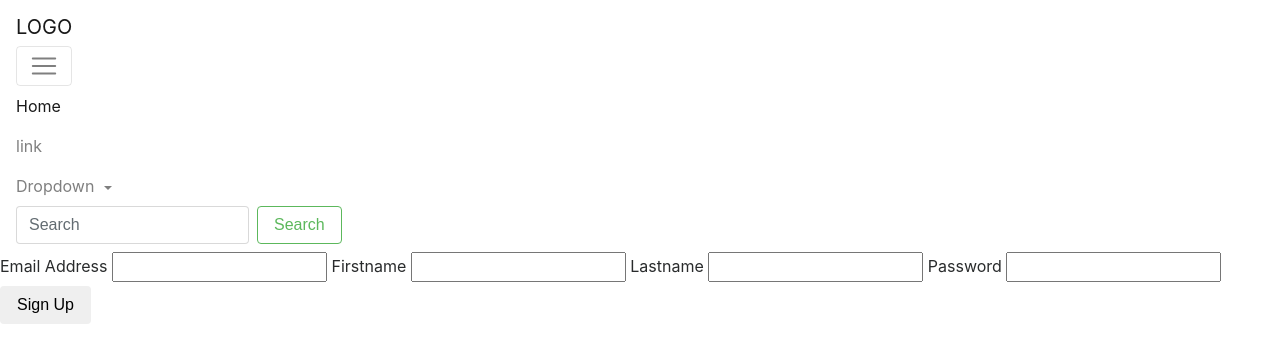
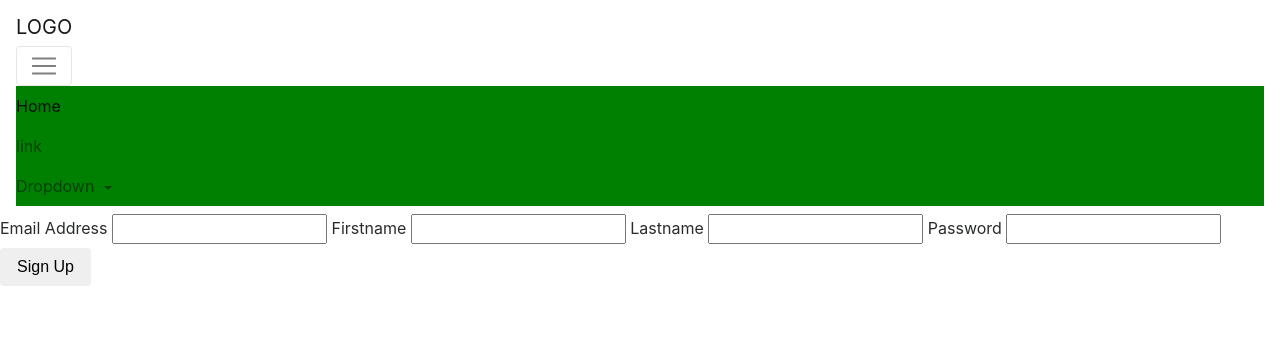
Before and after one commit to unselchr/GroupProject2, a Node server app: page /signup in a window 1280 px wide, after a click that opens the changed part. Shown: the top 363 px of the page. Run offline with Node 20, Linux system fonts and the light colour scheme; some libraries are stand-ins or nearby versions.

Commit message:
made files

```diff
--- a/controllers/authcontroller.js
+++ b/controllers/authcontroller.js
@@ -13,6 +13,6 @@ exports.logout = function(req, res) {
     if (err) {
       throw err;
     }
-    res.redirect("/index");
+    res.redirect("/");
   });
 };
--- a/routes/apiRoutes.js
+++ b/routes/apiRoutes.js
@@ -9,7 +9,7 @@ module.exports = function(app, passport) {
     passport.authenticate("local-signup", {
       successRedirect: "/dashboard",
 
-      failureRedirect: "/404"
+      failureRedirect: "/signup"
     })
   );
   app.get("/logout", authController.logout);
--- a/views/layouts/main.handlebars
+++ b/views/layouts/main.handlebars
@@ -20,30 +20,26 @@
     <span class="navbar-toggler-icon"></span>
   </button>
 
-  <div class="collapse navbar-collapse" id="navbarSupportedContent">
-    <ul class="navbar-nav mr-auto">
-      <li class="nav-item active">
-        <a class="nav-link" href="/">Home <span class="sr-only">(current)</span></a>
+  <div class="collapse navbar-collapse primaryColor" id="navbarSupportedContent">
+    <ul class="navbar-nav mr-auto primaryColor">
+      <li class="nav-item active primaryColor">
+        <a class="nav-link primaryColor" href="/">Home <span class="sr-only">(current)</span></a>
       </li>
-      <li class="nav-item">
-        <a class="nav-link" href="#">link</a>
+      <li class="nav-item primaryColor">
+        <a class="nav-link primaryColor" href="#">link</a>
       </li>
-      <li class="nav-item dropdown">
-        <a class="nav-link dropdown-toggle" href="#" id="navbarDropdown" role="button" data-toggle="dropdown" aria-haspopup="true" aria-expanded="false">
+      <li class="nav-item dropdown primaryColor">
+        <a class="nav-link dropdown-toggle primaryColor" href="#" id="navbarDropdown" role="button" data-toggle="dropdown" aria-haspopup="true" aria-expanded="false">
           Dropdown
         </a>
-        <div class="dropdown-menu" aria-labelledby="accout">
-          <a class="nav-link" href="/signin">Sign In</a>
-          <a class="nav-link" href="/logout">Sign Out</a>
-          <a class="nav-link" href="/signup">Sign Up</a>
-          <a class="nav-link" href="/dashboard">Dashboard</a>
+        <div class="dropdown-menu primaryColor" aria-labelledby="accout">
+          <a class="nav-link primaryColor" href="/signin">Sign In</a>
+          <a class="nav-link primaryColor" href="/logout">Sign Out</a>
+          <a class="nav-link primaryColor" href="/signup">Sign Up</a>
+          <a class="nav-link primaryColor" href="/dashboard">Dashboard</a>
         </div>
       </li>
     </ul>
-    <form class="form-inline my-2 my-lg-0">
-      <input class="form-control mr-sm-2" type="search" placeholder="Search" aria-label="Search">
-      <button class="btn btn-outline-success my-2 my-sm-0" type="submit">Search</button>
-    </form>
   </div>
 </nav>
   {{{body}}}
```
Also changed, not shown: views/newPlan.handlebars (added), views/plan.handlebars (added).
